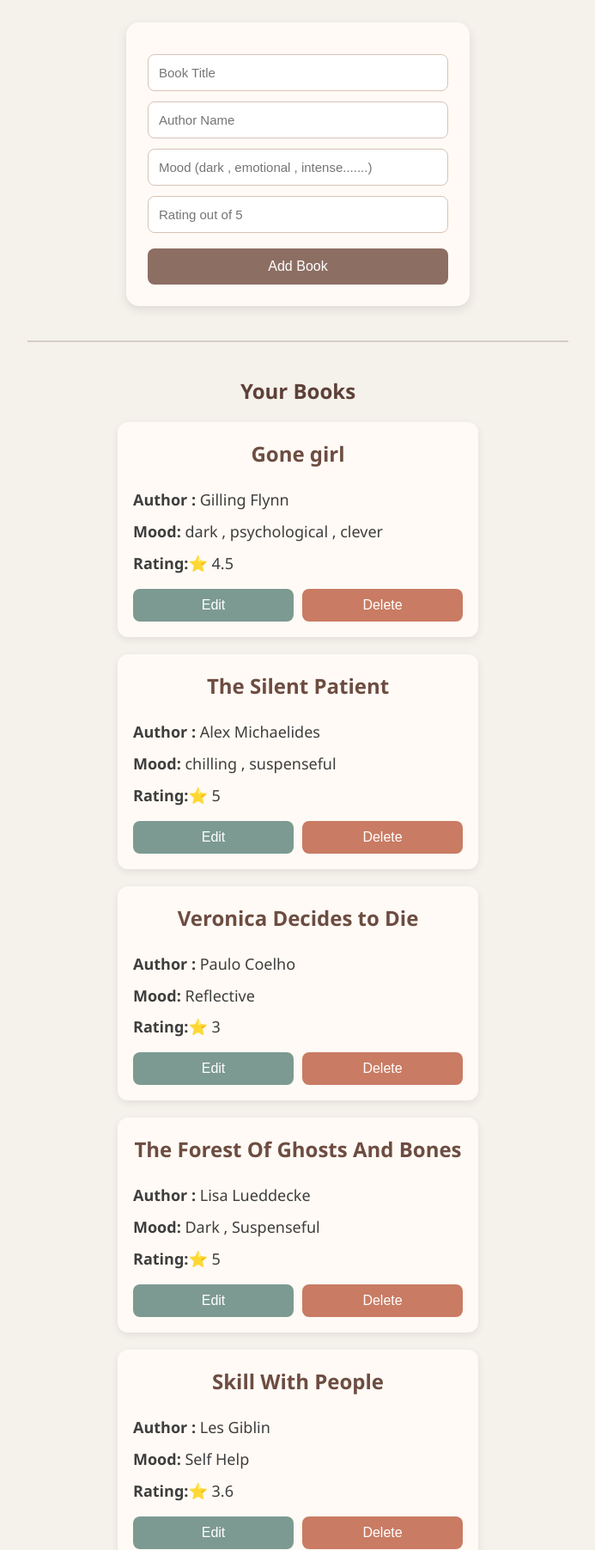
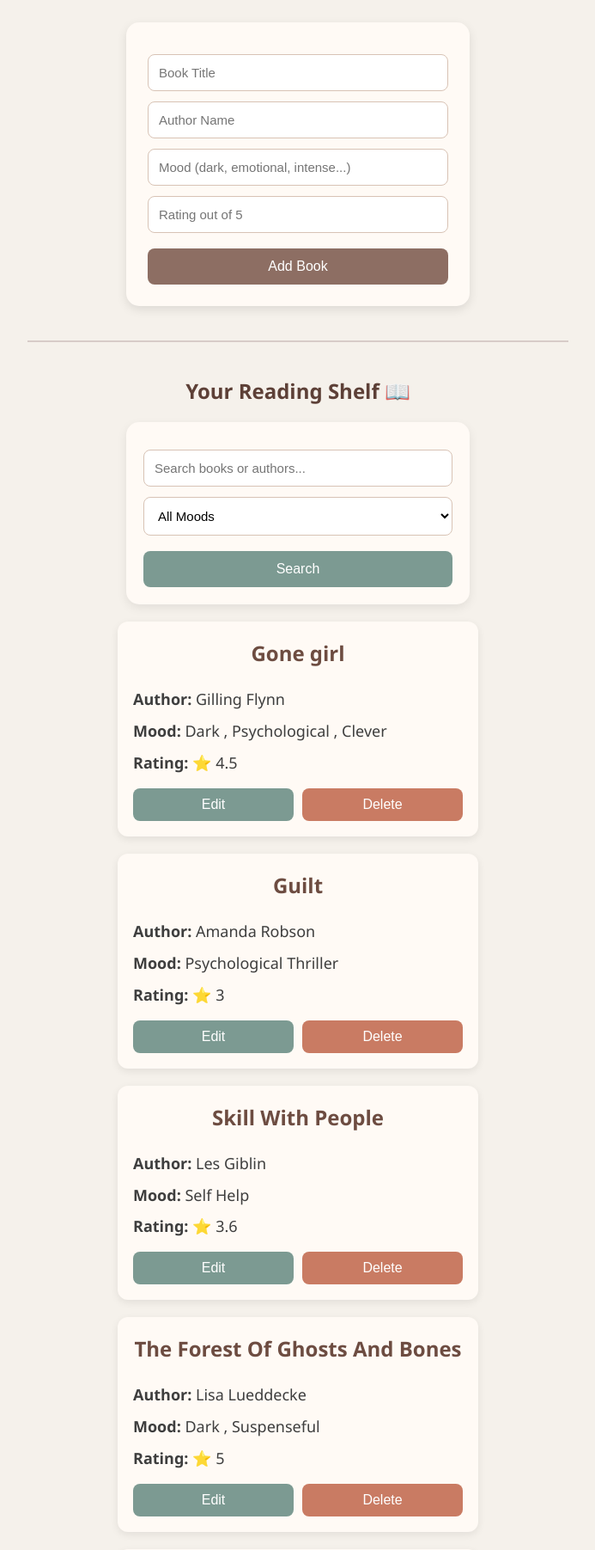
Before and after one commit to sharmakarishma1210-cmyk/book-mood-journal, a Flask app: page / in a window 1280 px wide. Shown: the part 171-1974 px from the top of the page at 86% size, without its empty margins (293-986 px from the left). Run offline with Flask 3, Linux system fonts and the light colour scheme; data comes from the database, SQL or seed files in the repository; both versions use the stored data as it was after the commit.

Commit message:
added mood filtering and search improvements

```diff
--- a/app.py
+++ b/app.py
@@ -1,4 +1,4 @@
-from flask import Flask , render_template , request , redirect
+from flask import Flask, render_template, request, redirect
 from flask_sqlalchemy import SQLAlchemy
 
 app = Flask(__name__)
@@ -8,59 +8,111 @@ app.config["SQLALCHEMY_TRACK_MODIFICATIONS"] = False
 
 db = SQLAlchemy(app)
 
+
 class Book(db.Model):
-	id = db.Column(db.Integer , primary_key = True)
-	title = db.Column(db.String(200) , nullable = False)
-	author = db.Column(db.String(200),nullable = False)
-	mood = db.Column(db.String(100) , nullable = False)
-	rating = db.Column(db.Float , nullable = False)
+    id = db.Column(db.Integer, primary_key=True)
 
+    title = db.Column(db.String(200), nullable=False)
+
+    author = db.Column(db.String(200), nullable=False)
+
+    mood = db.Column(db.String(100), nullable=False)
+
+    rating = db.Column(db.Float, nullable=False)
 
 
 @app.route("/")
 def home():
-	books = Book.query.all()
-	return render_template("index.html" , books = books)
+    search = request.args.get("search", "").strip()
 
-@app.route("/add", methods = ["POST"])
+    mood = request.args.get("mood", "all").strip().lower()
+
+    books = Book.query
+
+    # SEARCH FILTER
+
+    if search:
+        books = books.filter(
+            Book.title.ilike(f"%{search}%") |
+            Book.author.ilike(f"%{search}%")
+        )
+
+    # MOOD FILTER
+
+    if mood != "all":
+        books = books.filter(
+            Book.mood.ilike(f"%{mood}%")
+        )
+
+    books = books.order_by(Book.title).all()
+
+    return render_template(
+        "index.html",
+        books=books
+    )
+
+
+@app.route("/add", methods=["POST"])
 def add_book():
-	title = request.form["title"].title()
-	author = request.form["author"].title()
-	mood = request.form["mood"].title()
-	rating = request.form["rating"].title()
+    title = request.form["title"].title().strip()
 
-	new_book = Book(title = title ,
-				 author = author ,
-				 mood = mood ,
-				 rating = float(rating))
+    author = request.form["author"].title().strip()
 
-	db.session.add(new_book)
-	db.session.commit()
+    mood = request.form["mood"].lower().strip()
 
-	return redirect("/")
+    rating = float(request.form["rating"])
+
+    new_book = Book(
+        title=title,
+        author=author,
+        mood=mood,
+        rating=rating
+    )
+
+    db.session.add(new_book)
+
+    db.session.commit()
+
+    return redirect("/")
+
 
 @app.route("/delete/<int:id>")
 def delete_book(id):
-	book = Book.query.get_or_404(id)
-	db.session.delete(book)
-	db.session.commit()
-	return redirect("/")
+    book = Book.query.get_or_404(id)
 
-@app.route("/edit/<int:id>",methods=["GET" , "POST"])
+    db.session.delete(book)
+
+    db.session.commit()
+
+    return redirect("/")
+
+
+@app.route("/edit/<int:id>", methods=["GET", "POST"])
 def edit_book(id):
-	book = Book.query.get_or_404(id)
-	if request.method == "POST":
-		book.title = request.form["title"]
-		book.author = request.form["author"]
-		book.mood = request.form["mood"]
-		book.rating = float(request.form["rating"])
-		db.session.commit()
-		return redirect("/")
-	return render_template("edit.html",book=book)
+    book = Book.query.get_or_404(id)
+
+    if request.method == "POST":
+        book.title = request.form["title"].title().strip()
+
+        book.author = request.form["author"].title().strip()
+
+        book.mood = request.form["mood"].lower().strip()
+
+        book.rating = float(request.form["rating"])
+
+        db.session.commit()
+
+        return redirect("/")
+
+    return render_template(
+        "edit.html",
+        book=book
+    )
 
 
 with app.app_context():
-	db.create_all()
+    db.create_all()
+
 
 if __name__ == "__main__":
-	app.run(debug = True)
+    app.run(debug=True)
--- a/static/style.css
+++ b/static/style.css
@@ -159,3 +159,34 @@ h2 {
   width: 100%;
   margin-top: 0;
 }
+
+/* .search-form {
+  margin-bottom: 40px;
+} */
+.search-form {
+  background-color: #fffaf5;
+  width: 400px;
+  margin: 20px auto;
+  padding: 20px;
+  border-radius: 15px;
+  box-shadow: 0px 4px 12px rgba(0, 0, 0, 0.08);
+}
+
+.search-form button:hover {
+  background-color: #5f7f76;
+}
+
+.search-form button {
+  background-color: #7c9a92;
+}
+
+select {
+  width: 100%;
+  padding: 12px;
+  margin-top: 12px;
+  border: 1px solid #d8c3b5;
+  border-radius: 8px;
+  font-size: 15px;
+  box-sizing: border-box;
+  background-color: white;
+}
--- a/templates/index.html
+++ b/templates/index.html
@@ -2,27 +2,51 @@
 <html lang="en">
   <head>
     <meta charset="UTF-8" />
-    <meta name="viewport" content="width=device-width, initial-scale=1.0" />
-    <title>BOOK MOOD JOURNAL</title>
+
+    <meta
+      name="viewport"
+      content="width=device-width, initial-scale=1.0"
+    />
+
+    <title>BOOK MOOD JOURNAL 📚💕</title>
 
     <link
       rel="stylesheet"
-      href="{{url_for('static' , filename = 'style.css')}}"
+      href="{{ url_for('static', filename='style.css') }}"
     />
   </head>
 
   <body>
     <div class="container">
+      <!-- HEADER -->
+
       <h1 class="title">Book Mood Journal 📚🥹</h1>
-      <p class="subtitle">Your cozy little space to track books and moods ✨</p>
 
-      <form action="/add" method="POST">
-        <input type="text" name="title" placeholder="Book Title" required />
-        <input type="text" name="author" placeholder="Author Name" required />
+      <p class="subtitle">
+        Your cozy little space to track books and moods ✨
+      </p>
+
+      <!-- ADD BOOK FORM -->
+
+      <form action="/add" method="POST" class="add-form">
+        <input
+          type="text"
+          name="title"
+          placeholder="Book Title"
+          required
+        />
+
+        <input
+          type="text"
+          name="author"
+          placeholder="Author Name"
+          required
+        />
+
         <input
           type="text"
           name="mood"
-          placeholder="Mood (dark , emotional , intense.......)"
+          placeholder="Mood (dark, emotional, intense...)"
           required
         />
 
@@ -41,27 +65,139 @@
 
       <hr />
 
-      <h2>Your Books</h2>
-      {% if books %} {% for book in books %}
+      <!-- BOOK SECTION -->
+
+      <h2>Your Reading Shelf 📖</h2>
+
+      <!-- SEARCH + FILTER -->
+
+      <form action="/" method="GET" class="search-form">
+        <input
+          type="text"
+          name="search"
+          placeholder="Search books or authors..."
+          value="{{ request.args.get('search', '') }}"
+        />
+
+        <select name="mood">
+          <option
+            value="all"
+            {% if request.args.get('mood') == 'all' or not request.args.get('mood') %}
+              selected
+            {% endif %}
+          >
+            All Moods
+          </option>
+
+          <option
+            value="dark"
+            {% if request.args.get('mood') == 'dark' %}
+              selected
+            {% endif %}
+          >
+            Dark
+          </option>
+
+          <option
+            value="emotional"
+            {% if request.args.get('mood') == 'emotional' %}
+              selected
+            {% endif %}
+          >
+            Emotional
+          </option>
+
+          <option
+            value="intense"
+            {% if request.args.get('mood') == 'intense' %}
+              selected
+            {% endif %}
+          >
+            Intense
+          </option>
+
+          <option
+            value="comforting"
+            {% if request.args.get('mood') == 'comforting' %}
+              selected
+            {% endif %}
+          >
+            Comforting
+          </option>
+
+          <option
+            value="reflective"
+            {% if request.args.get('mood') == 'reflective' %}
+              selected
+            {% endif %}
+          >
+            Reflective
+          </option>
+        </select>
+
+        <div class="search-buttons">
+          <button type="submit">Search</button>
+
+          {% if request.args.get('search') or
+          (request.args.get('mood') and request.args.get('mood') != 'all')
+          %}
+
+          <a href="/" class="clear-link">
+            <button type="button">Clear</button>
+          </a>
+
+          {% endif %}
+        </div>
+      </form>
+
+      <!-- BOOK LIST -->
+
+      {% if books %}
+
+        {% for book in books %}
+
         <div class="book-card">
-        <h2>{{book.title}}</h2>
-        <p><strong> Author : </strong> {{book.author}}</p>
-        <p><strong>Mood:</strong> {{book.mood}}</p>
-        <p><strong>Rating:</strong>⭐ {{book.rating}}</p>
+          <h2>{{ book.title }}</h2>
+
+          <p>
+            <strong>Author:</strong>
+            {{ book.author }}
+          </p>
+
+          <p>
+            <strong>Mood:</strong>
+            {{ book.mood.title() }}
+          </p>
+
+          <p>
+            <strong>Rating:</strong>
+            ⭐ {{ book.rating }}
+          </p>
+
           <div class="button-group">
             <a href="/edit/{{ book.id }}">
-            <button class="edit-btn">Edit</button></a
-          >
+              <button class="edit-btn">Edit</button>
+            </a>
+
             <a
               href="/delete/{{ book.id }}"
               onclick="return confirm('Delete this book?');"
             >
-            <button class="delete-btn">Delete</button>
+              <button class="delete-btn">
+                Delete
+              </button>
             </a>
           </div>
         </div>
-      {% endfor %} {%else%}
-      <p class="empty-message">No books added yet 📚></p>
+
+        {% endfor %}
+
+      {% else %}
+
+        <p class="empty-message">
+          No books found 📚
+        </p>
+
       {% endif %}
     </div>
   </body>
```
Also changed, not shown: instance/books.db. Lines whose indentation alone changed are shown as unchanged.
